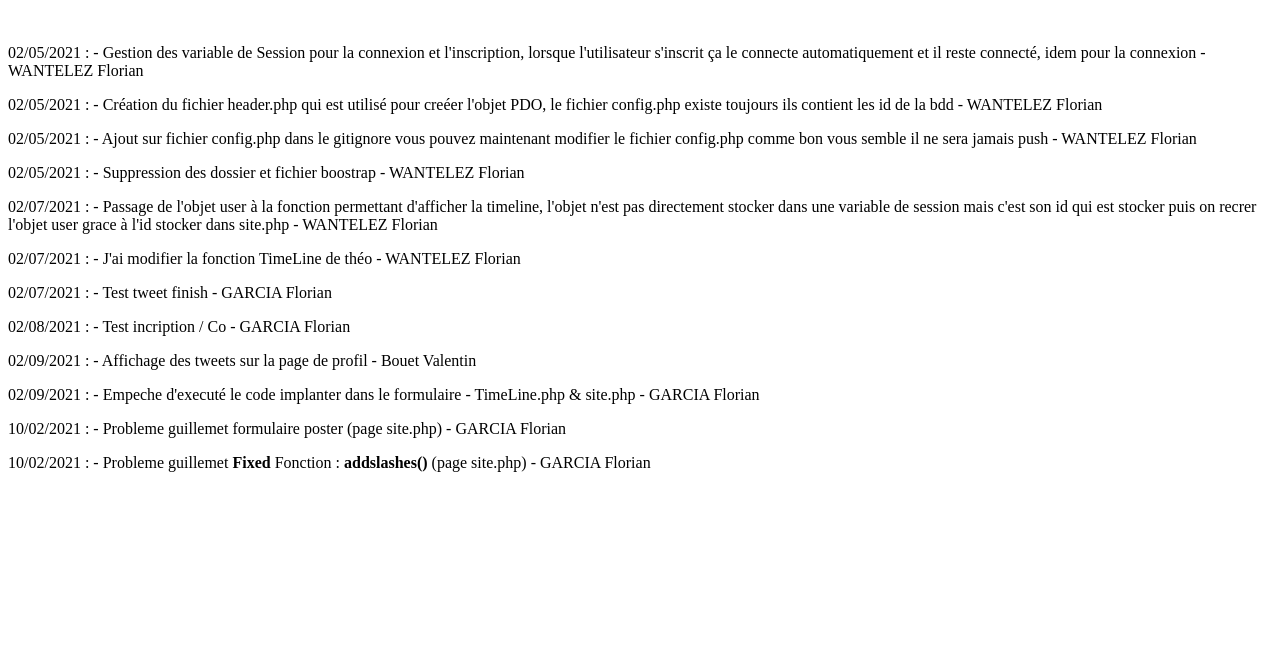
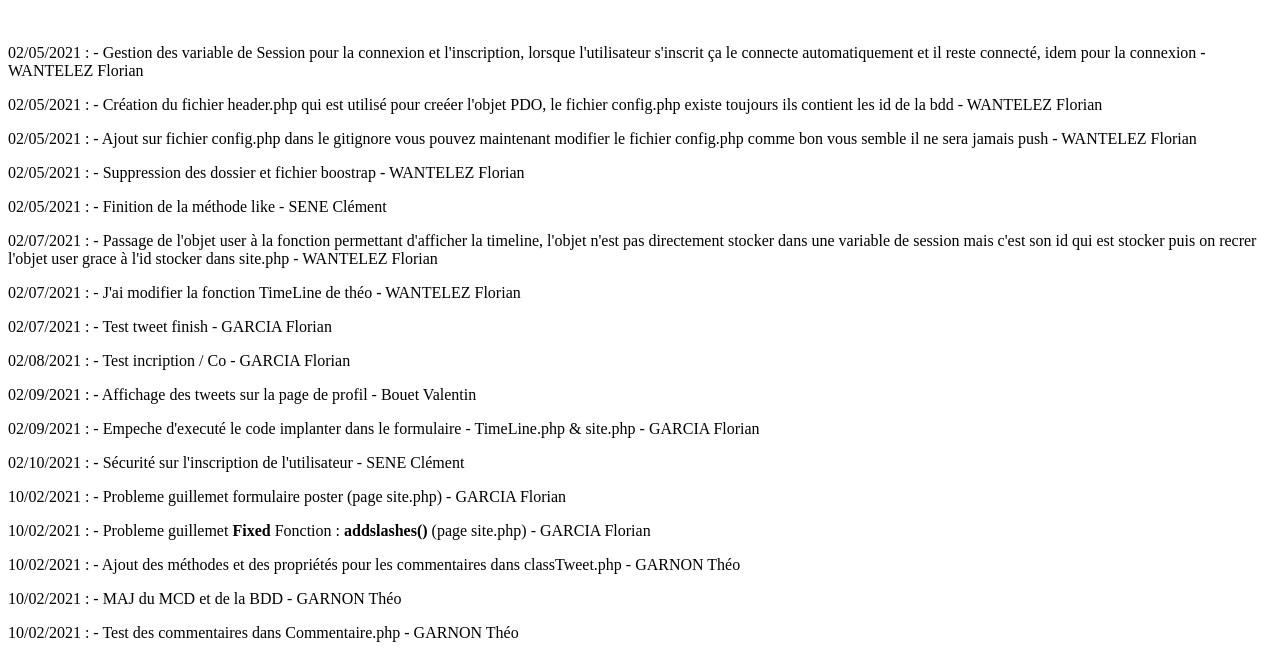
Before and after one commit to florian60430/TwittererLike, a PHP site: page /IHM/journal.html in a window 1280 px wide. Shown: the part 243-901 px from the top of the page. Before the commit the page ends 715 px from the top, so only its background shows below. Run offline with PHP 8.4, Linux system fonts and the light colour scheme.

Commit message:
Travail effectué

```diff
--- a/IHM/journal.html
+++ b/IHM/journal.html
@@ -27,11 +27,16 @@
 <p>02/05/2021 : - Création du fichier header.php qui est utilisé pour creéer l'objet PDO, le fichier config.php existe toujours ils contient les id de la bdd - WANTELEZ Florian</p>
 <p>02/05/2021 : - Ajout sur fichier config.php dans le gitignore vous pouvez maintenant modifier le fichier config.php comme bon vous semble il ne sera jamais push - WANTELEZ Florian</p>
 <p>02/05/2021 : - Suppression des dossier et fichier boostrap - WANTELEZ Florian</p>
+<p>02/05/2021 : - Finition de la méthode like - SENE  Clément</p>
 <p>02/07/2021 : - Passage de l'objet user à la fonction permettant d'afficher la timeline, l'objet n'est pas directement stocker dans une variable de session mais c'est son id qui est stocker puis on recrer l'objet user grace à l'id stocker dans site.php - WANTELEZ Florian</p>
 <p>02/07/2021 : - J'ai modifier la fonction TimeLine de théo - WANTELEZ Florian</p>
 <p>02/07/2021 : - Test tweet finish - GARCIA Florian</p>
 <p>02/08/2021 : - Test incription /  Co - GARCIA Florian</p>
 <p>02/09/2021 : - Affichage des tweets sur la page de profil - Bouet Valentin</p>
 <p>02/09/2021 : - Empeche d'executé le code implanter dans le formulaire - TimeLine.php & site.php - GARCIA Florian</p>
+<p>02/10/2021 : - Sécurité sur l'inscription de l'utilisateur - SENE Clément</p>
 <p>10/02/2021 : - Probleme guillemet formulaire poster (page site.php) - GARCIA Florian</p>
 <p>10/02/2021 : - Probleme guillemet <b>Fixed</b> Fonction : <b>addslashes()</b> (page site.php) - GARCIA Florian</p>
+<p>10/02/2021 : - Ajout des méthodes et des propriétés pour les commentaires dans classTweet.php - GARNON Théo</p>
+<p>10/02/2021 : - MAJ du MCD et de la BDD - GARNON Théo</p>
+<p>10/02/2021 : - Test des commentaires dans Commentaire.php - GARNON Théo</p>
```
Also changed, not shown: BDD/classUser.php (+0 -19 lines), TEST/Commentaire.php (+1 -1 lines).
